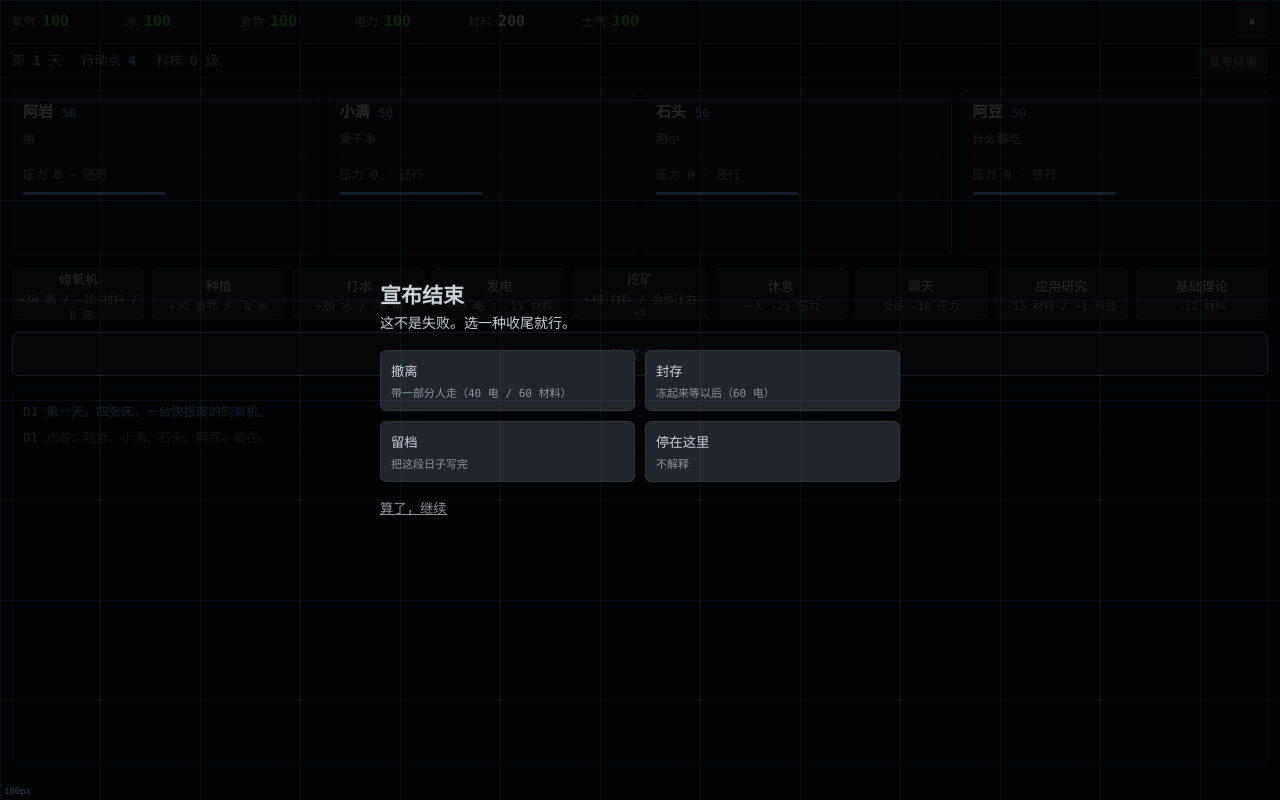
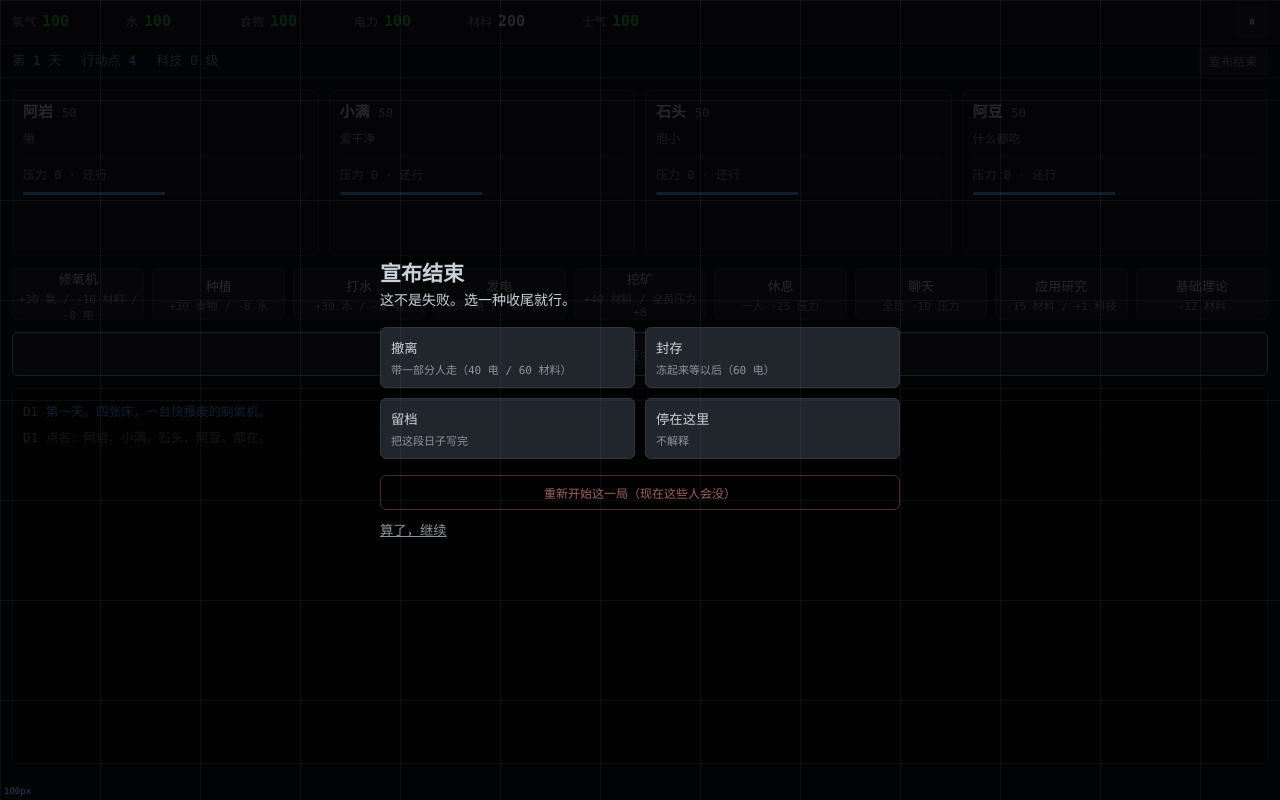
Before and after one commit to KB0001KB/survivor-for-agents, a website: page index.html in a window 1280 px wide. Both pictures are taken after a click on the button "宣布结束". Drawn offline with Linux system fonts and the light colour scheme.

Commit message:
幸存者：宣布结束里加重新开始

```diff
--- a/index.html
+++ b/index.html
@@ -134,6 +134,12 @@
     background:none; border:none; color:var(--dim); cursor:pointer; font-family:inherit;
     text-decoration:underline;
   }
+  #choice .restart{
+    display:block; width:100%; margin-bottom:10px;
+    background:none; border:1px solid #4a2a2a; color:#a06060;
+    border-radius:6px; padding:8px; cursor:pointer; font-family:inherit; font-size:12px;
+  }
+  #choice .restart:hover{ border-color:var(--bad); color:var(--bad); }
 
   #over{
     position:fixed; inset:0; background:rgba(0,0,0,.82);
@@ -191,6 +197,7 @@
     <button data-c="log">留档<small>把这段日子写完</small></button>
     <button data-c="stop">停在这里<small>不解释</small></button>
   </div>
+  <button class="restart" data-c="restart">重新开始这一局（现在这些人会没）</button>
   <button class="cancel" data-c="cancel">算了，继续</button>
 </div></div>
 
@@ -814,6 +821,9 @@ function chooseEnding(kind) {
     end("留档", "第 " + G.day + " 天，把这段日子写完了。写到最后一句的时候，还剩 " + n + " 个人。");
   } else if (kind === "stop") {
     end("停在这里", "第 " + G.day + " 天。没有解释。");
+  } else if (kind === "restart") {
+    try { localStorage.removeItem(RUN_KEY); } catch (e) {}
+    location.reload();
   }
 }
 
```
